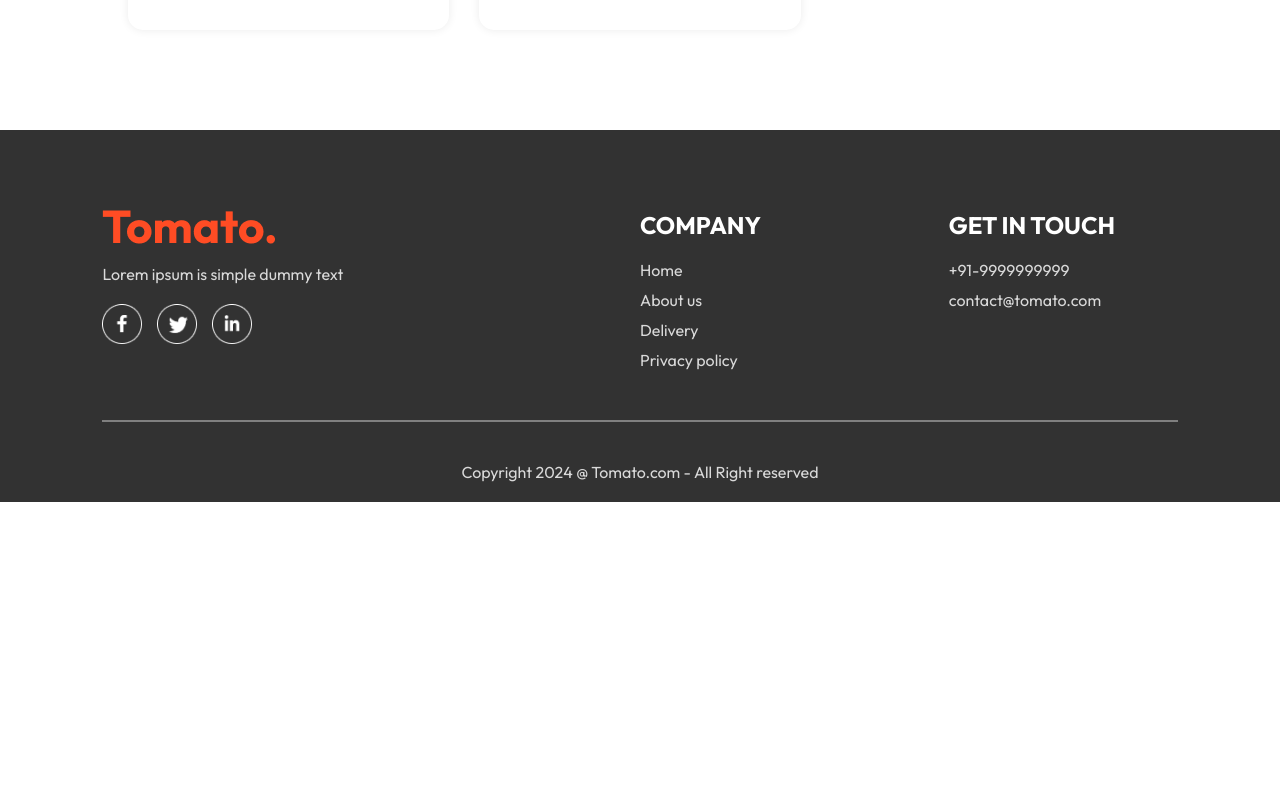
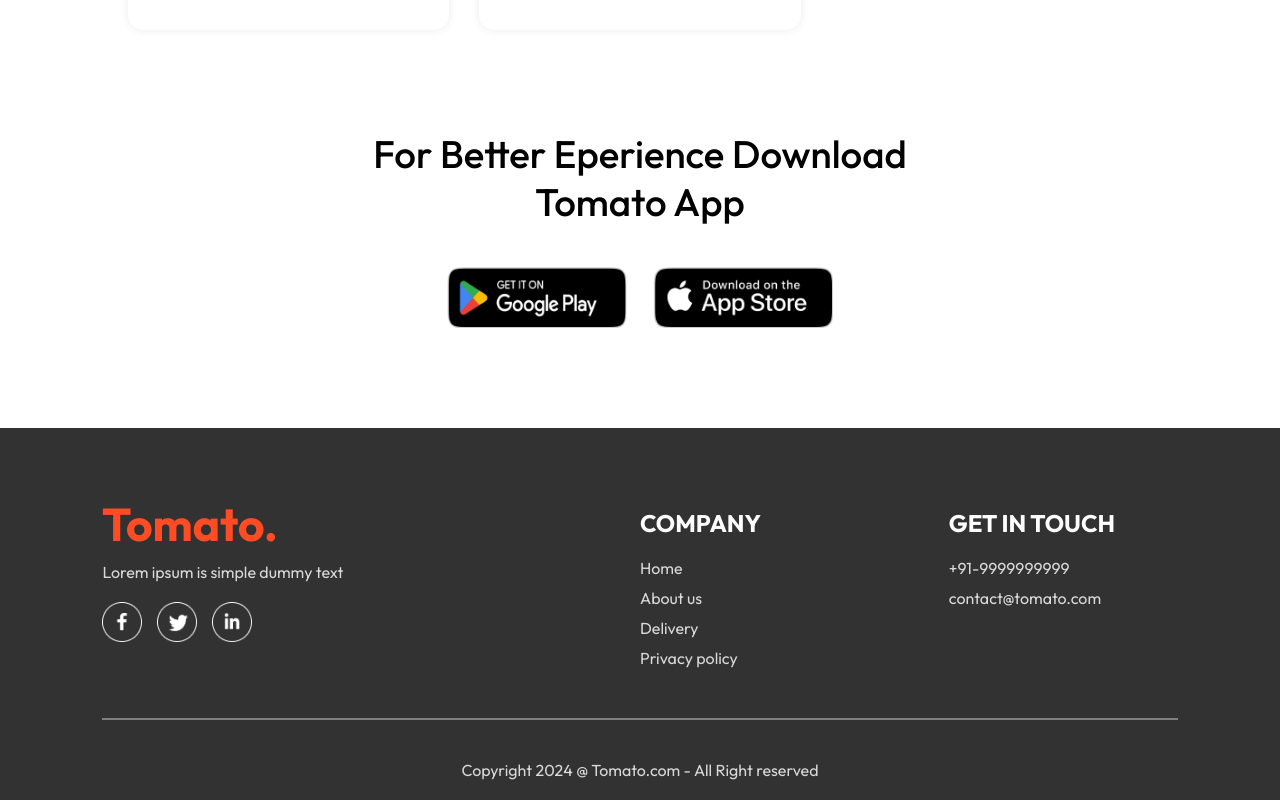
Before and after one commit to diwahar-m/food-delivery-frontend, a React (Vite) app: page / in a window 1280 px wide. Shown: the part 5872-6672 px from the top of the page. Before the commit the page ends 6374 px from the top, so only its background shows below. Built offline with nearby package versions, Linux system fonts and the light colour scheme.

Commit message:
App Download section done

```diff
--- /dev/null
+++ b/src/components/AppDownload/AppDownload.css
@@ -0,0 +1,23 @@
+.app-download {
+    margin: auto;
+    margin-top: 100px;
+    font-size: max(3vw, 20px);
+    text-align: center;
+    font-weight: 500;
+
+}
+.app-download-platforms{
+    display: flex;
+    justify-content: center;
+    gap: max(2vw, 10px);
+    margin-top: 40px;
+}
+.app-download-platforms img {
+    width: max(30vw, 120px);
+    max-width: 180px;
+    transition: 0.5s;
+    cursor: pointer;
+}
+.app-download-platforms img:hover {
+    transform: scale(1.05);
+}
--- /dev/null
+++ b/src/components/AppDownload/AppDownload.jsx
@@ -0,0 +1,19 @@
+import React from "react";
+import "./AppDownload.css";
+import { assets } from "../../assets/assets";
+
+const AppDownload = () => {
+  return (
+    <div className="app-download" id="app-download">
+      <p>
+        For Better Eperience Download <br /> Tomato App
+      </p>
+      <div className="app-download-platforms">
+        <img src={assets.play_store} alt="" />
+        <img src={assets.app_store} alt="" />
+      </div>
+    </div>
+  );
+};
+
+export default AppDownload;
--- a/src/pages/Home/Home.jsx
+++ b/src/pages/Home/Home.jsx
@@ -3,6 +3,7 @@
 import Header from "../../components/Header/Header";
 import ExploreMenu from "../../components/ExploreMenu/ExploreMenu";
 import FoodDisplay from "../../components/FoodDisplay/FoodDisplay";
+import AppDownload from "../../components/AppDownload/AppDownload";
 
 const Home = () => {
   const [category, setCategory] = useState("All");
@@ -12,6 +13,7 @@
       <Header />
       <ExploreMenu category={category} setCategory={setCategory} />
       <FoodDisplay category={category} />
+      <AppDownload />
     </div>
   );
 };
```
